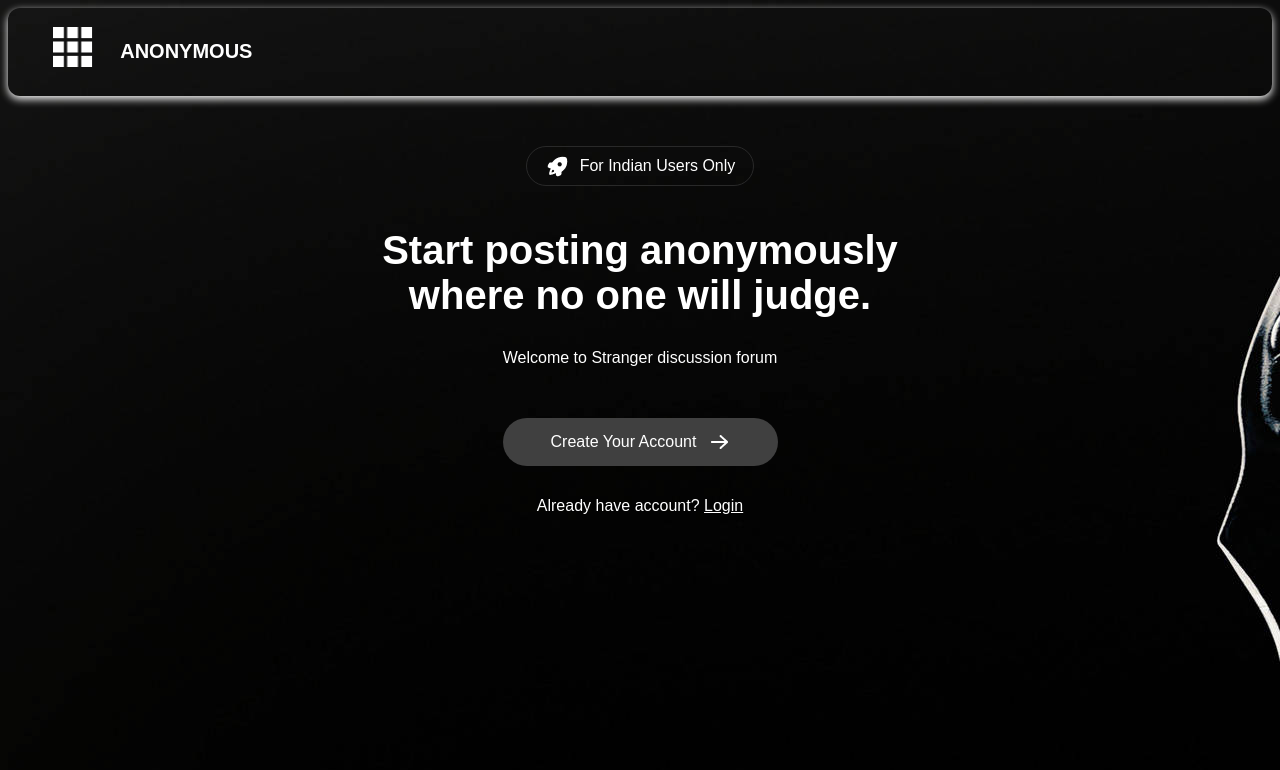
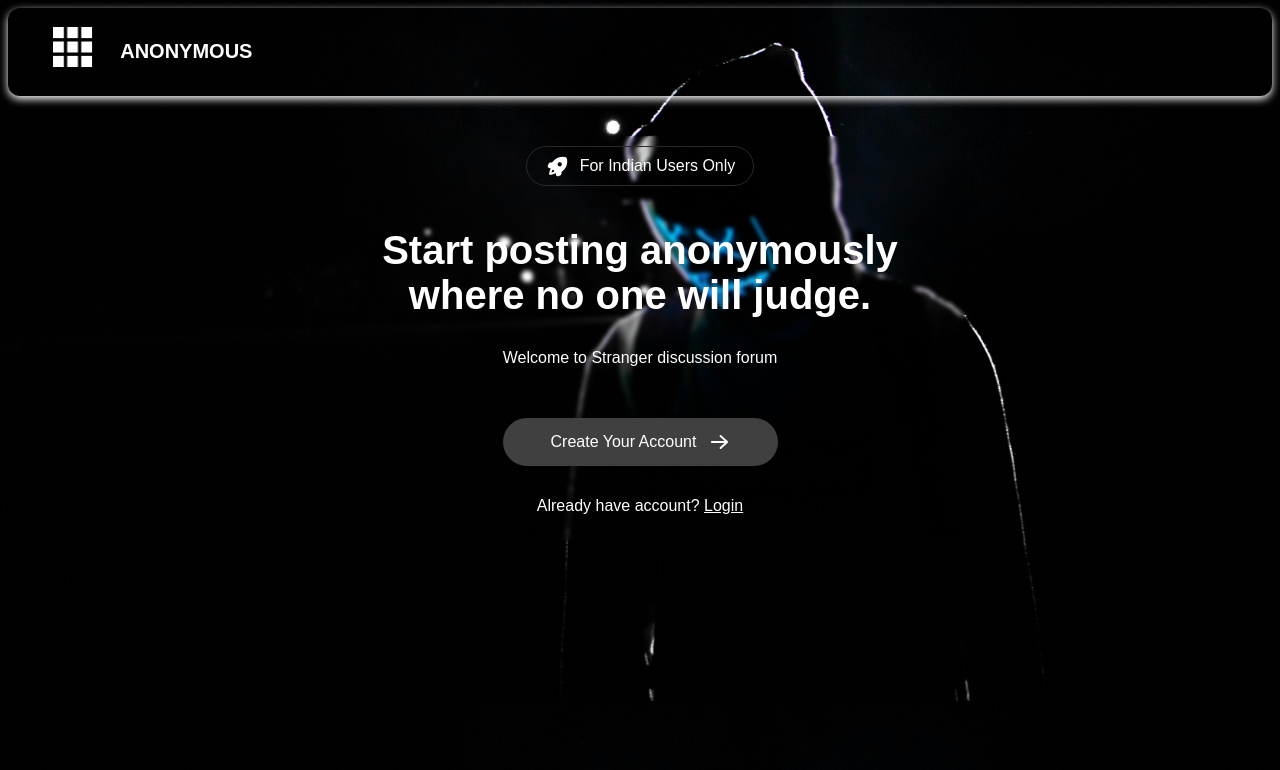
Before and after one commit to Im-Pranshu/AnonPost, a React (Vite) app: page / in a window 1280 px wide. Shown: the top 770 px of the page. Built offline with nearby package versions, Linux system fonts and the light colour scheme.

Commit message:
added blur effect on UI

```diff
--- a/src/index.css
+++ b/src/index.css
@@ -2,9 +2,9 @@
 
 :root {
   color-scheme: light dark;
-  background-image: url(./assets/anonymous-bg.jpg);
-  /* background-position: center; */
-  object-fit: cover;
+  background-image: url(./assets/anonymous-bg-main.jpg);
+  background-size: cover;
+  background-position: right;
   width: 100%;
 }
 
@@ -112,6 +112,7 @@
   padding: 10px 10px 10px 10px;
   gap: 15px;
   color: #ffffff;
+  backdrop-filter: blur(2px);
 }
 
 .rocketDiv {
@@ -164,6 +165,8 @@
   padding: 10px;
   gap: 0px;
   border-radius: 10px;
+  backdrop-filter: blur(15px);
+  box-shadow: 0px 0px 10px 1px white;
 }
 
 .signUp img {
@@ -316,7 +319,7 @@
 
 .details {
   display: flex;
-  background: #0d0d0d;
+  background: #0d0d0dc0;
   padding: 14px 14px 14px 19px;
   margin: 0px;
   box-shadow: 0px 0px 10px 1px white;
@@ -333,6 +336,7 @@
   align-items: center;
   gap: 20px;
   padding: 15px;
+  backdrop-filter: blur(2px);
 }
 
 .dashboardIndex * {
@@ -350,6 +354,7 @@
   width: 554px;
   height: 450px;
   overflow: scroll;
+  backdrop-filter: blur(1px);
 }
 
 .postDetailsOutlet::-webkit-scrollbar {
@@ -371,6 +376,7 @@
   transition: 0.3s;
   transform: scale(1.03);
   filter: drop-shadow(0px 0px 1px white);
+  backdrop-filter: blur(8px);
 }
 
 .post > p {
@@ -476,7 +482,6 @@
 .postData {
   font-family: "url", sans-serif;
   width: 523px;
-  background: #ffffff0d;
   padding: 25px 25px 10px 28px;
   border-radius: 15px;
   gap: 0px;
```
